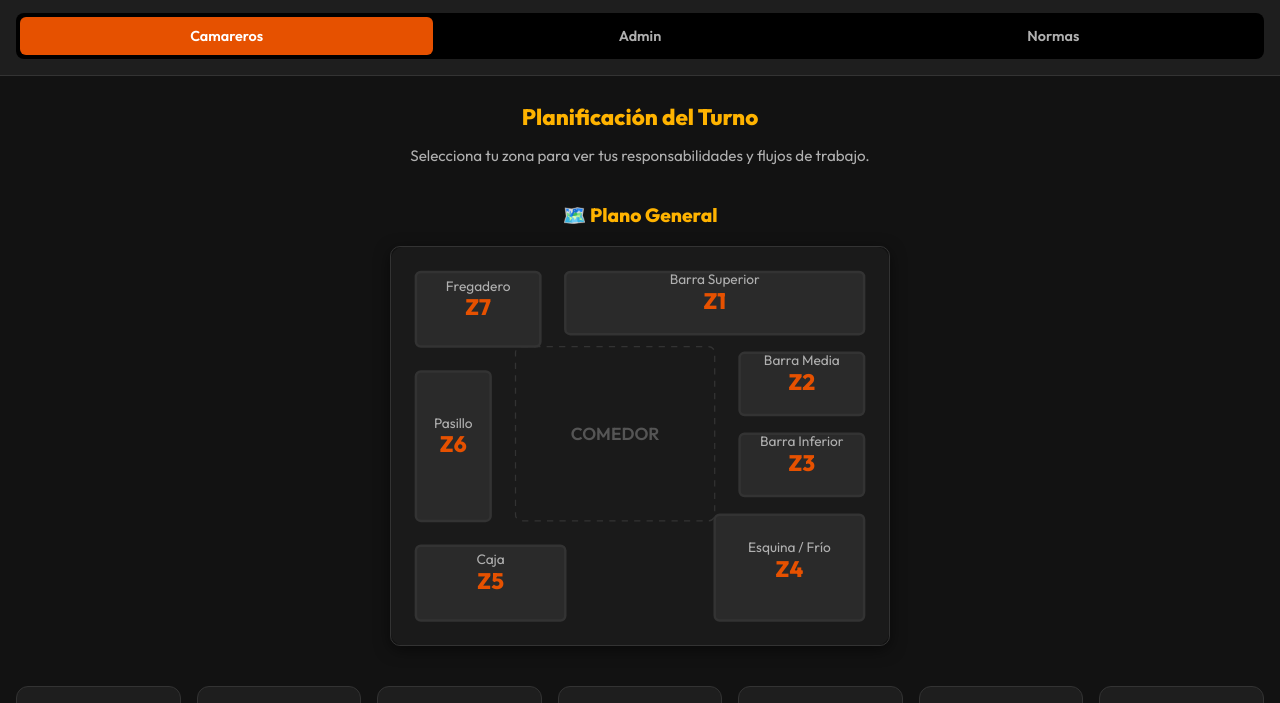
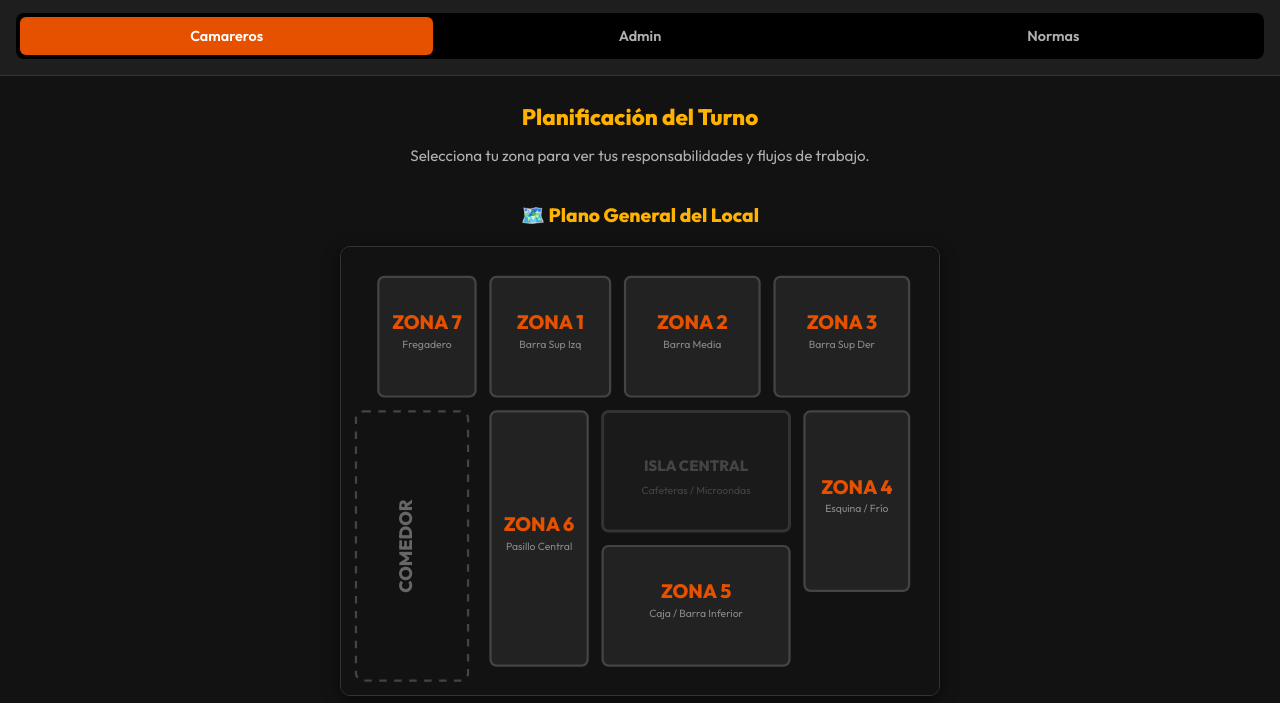
Before and after one commit to Michel-Macias/Zonas-Roles_-am_Morea_PWA, a plain HTML site: page index.html in a window 1280 px wide. Shown: the part 65-768 px from the top of the page. Drawn offline with Linux system fonts and the light colour scheme.

Commit message:
fix(map): redesign floor plan to match accurate sketch topography

```diff
--- a/css/style.css
+++ b/css/style.css
@@ -173,11 +173,11 @@ body {
 /* Plano SVG */
 .plano-general-container { margin-bottom: 2rem; text-align: center; }
 .plano-general-container h3 { color: var(--secondary); margin-bottom: 15px; font-size: 1.2rem; }
-.plano-svg { width: 100%; max-width: 500px; height: auto; border: 1px solid var(--border-color); border-radius: 10px; box-shadow: 0 4px 15px rgba(0,0,0,0.5); }
-.zona-shape { fill: #2A2A2A; stroke: var(--border-color); stroke-width: 2; transition: all 0.3s; }
-.zona-text { fill: var(--primary); font-size: 18px; font-weight: 800; text-anchor: middle; }
-.zona-label { fill: var(--text-muted); font-size: 11px; text-anchor: middle; }
-.zona-group.active .zona-shape { fill: var(--primary); stroke: #FFF; }
-.zona-group.active .zona-text, .zona-group.active .zona-label { fill: #121212; font-weight: 800; }
+.plano-svg { width: 100%; max-width: 600px; height: auto; border: 1px solid var(--border-color); border-radius: 10px; box-shadow: 0 4px 15px rgba(0,0,0,0.5); background: #121212; }
+.zona-shape { fill: #222; stroke: #444; stroke-width: 3; transition: all 0.3s ease; cursor: pointer; }
+.zona-text { fill: var(--primary); font-size: 26px; font-weight: 800; text-anchor: middle; pointer-events: none;}
+.zona-label { fill: #888; font-size: 14px; text-anchor: middle; pointer-events: none;}
+.zona-group.active .zona-shape { fill: var(--primary); stroke: #FFF; stroke-width: 4; }
+.zona-group.active .zona-text, .zona-group.active .zona-label { fill: #000; font-weight: 900; }
 .modal-map-container { margin-top: 15px; margin-bottom: 20px; text-align: center; background: #000; padding: 10px; border-radius: 10px; border: 1px solid var(--border-color); }
-.modal-map-container svg { max-height: 180px; width: 100%; }
+.modal-map-container svg { max-height: 220px; width: 100%; }
--- a/index.html
+++ b/index.html
@@ -30,46 +30,66 @@
             </div>
 
             <div class="plano-general-container">
-                <h3>🗺️ Plano General</h3>
-                <svg viewBox="0 0 400 320" id="plano-svg" class="plano-svg">
-                    <rect width="400" height="320" fill="#1A1A1A" rx="10" />
-                    <rect x="100" y="80" width="160" height="140" fill="none" stroke="#333" stroke-dasharray="5,5" rx="5"/>
-                    <text x="180" y="155" fill="#555" font-size="14" text-anchor="middle" font-weight="600">COMEDOR</text>
+                <h3>🗺️ Plano General del Local</h3>
+                <svg viewBox="0 0 800 600" id="plano-svg" class="plano-svg">
+                    <rect width="800" height="600" fill="#121212" rx="10" />
 
+                    <!-- Comedor Area -->
+                    <rect x="20" y="220" width="150" height="360" fill="none" stroke="#444" stroke-dasharray="10,10" stroke-width="3" rx="10"/>
+                    <text x="95" y="400" fill="#666" font-size="24" text-anchor="middle" font-weight="bold" transform="rotate(-90 95 400)">COMEDOR</text>
+
+                    <!-- La Isla (Centro) -->
+                    <rect x="350" y="220" width="250" height="160" fill="#1A1A1A" stroke="#333" stroke-width="4" rx="8"/>
+                    <text x="475" y="300" fill="#444" font-size="20" text-anchor="middle" font-weight="bold">ISLA CENTRAL</text>
+                    <text x="475" y="330" fill="#444" font-size="14" text-anchor="middle">Cafeteras / Microondas</text>
+
+                    <!-- ZONA 7: Fregadero -->
                     <g id="map-Z7" class="zona-group">
-                        <rect x="20" y="20" width="100" height="60" class="zona-shape" rx="4"/>
-                        <text x="70" y="55" class="zona-text">Z7</text>
-                        <text x="70" y="35" class="zona-label">Fregadero</text>
+                        <rect x="50" y="40" width="130" height="160" class="zona-shape" rx="8"/>
+                        <text x="115" y="110" class="zona-text">ZONA 7</text>
+                        <text x="115" y="135" class="zona-label">Fregadero</text>
                     </g>
+
+                    <!-- ZONA 1: Barra Sup Izq -->
+                    <g id="map-Z1" class="zona-group">
+                        <rect x="200" y="40" width="160" height="160" class="zona-shape" rx="8"/>
+                        <text x="280" y="110" class="zona-text">ZONA 1</text>
+                        <text x="280" y="135" class="zona-label">Barra Sup Izq</text>
+                    </g>
+
+                    <!-- ZONA 2: Barra Sup Medio -->
+                    <g id="map-Z2" class="zona-group">
+                        <rect x="380" y="40" width="180" height="160" class="zona-shape" rx="8"/>
+                        <text x="470" y="110" class="zona-text">ZONA 2</text>
+                        <text x="470" y="135" class="zona-label">Barra Media</text>
+                    </g>
+
+                    <!-- ZONA 3: Barra Sup Der -->
+                    <g id="map-Z3" class="zona-group">
+                        <rect x="580" y="40" width="180" height="160" class="zona-shape" rx="8"/>
+                        <text x="670" y="110" class="zona-text">ZONA 3</text>
+                        <text x="670" y="135" class="zona-label">Barra Sup Der</text>
+                    </g>
+
+                    <!-- ZONA 4: Esquina Inf Der -->
+                    <g id="map-Z4" class="zona-group">
+                        <rect x="620" y="220" width="140" height="240" class="zona-shape" rx="8"/>
+                        <text x="690" y="330" class="zona-text">ZONA 4</text>
+                        <text x="690" y="355" class="zona-label">Esquina / Frío</text>
+                    </g>
+
+                    <!-- ZONA 5: Barra Inf Der -->
+                    <g id="map-Z5" class="zona-group">
+                        <rect x="350" y="400" width="250" height="160" class="zona-shape" rx="8"/>
+                        <text x="475" y="470" class="zona-text">ZONA 5</text>
+                        <text x="475" y="495" class="zona-label">Caja / Barra Inferior</text>
+                    </g>
+
+                    <!-- ZONA 6: Pasillo Izq -->
                     <g id="map-Z6" class="zona-group">
-                        <rect x="20" y="100" width="60" height="120" class="zona-shape" rx="4"/>
-                        <text x="50" y="165" class="zona-text">Z6</text>
-                        <text x="50" y="145" class="zona-label">Pasillo</text>
-                    </g>
-                    <g id="map-Z5" class="zona-group">
-                        <rect x="20" y="240" width="120" height="60" class="zona-shape" rx="4"/>
-                        <text x="80" y="275" class="zona-text">Z5</text>
-                        <text x="80" y="255" class="zona-label">Caja</text>
-                    </g>
-                    <g id="map-Z1" class="zona-group">
-                        <rect x="140" y="20" width="240" height="50" class="zona-shape" rx="4"/>
-                        <text x="260" y="50" class="zona-text">Z1</text>
-                        <text x="260" y="30" class="zona-label">Barra Superior</text>
-                    </g>
-                    <g id="map-Z2" class="zona-group">
-                        <rect x="280" y="85" width="100" height="50" class="zona-shape" rx="4"/>
-                        <text x="330" y="115" class="zona-text">Z2</text>
-                        <text x="330" y="95" class="zona-label">Barra Media</text>
-                    </g>
-                    <g id="map-Z3" class="zona-group">
-                        <rect x="280" y="150" width="100" height="50" class="zona-shape" rx="4"/>
-                        <text x="330" y="180" class="zona-text">Z3</text>
-                        <text x="330" y="160" class="zona-label">Barra Inferior</text>
-                    </g>
-                    <g id="map-Z4" class="zona-group">
-                        <rect x="260" y="215" width="120" height="85" class="zona-shape" rx="4"/>
-                        <text x="320" y="265" class="zona-text">Z4</text>
-                        <text x="320" y="245" class="zona-label">Esquina / Frío</text>
+                        <rect x="200" y="220" width="130" height="340" class="zona-shape" rx="8"/>
+                        <text x="265" y="380" class="zona-text">ZONA 6</text>
+                        <text x="265" y="405" class="zona-label">Pasillo Central</text>
                     </g>
                 </svg>
             </div>
```
